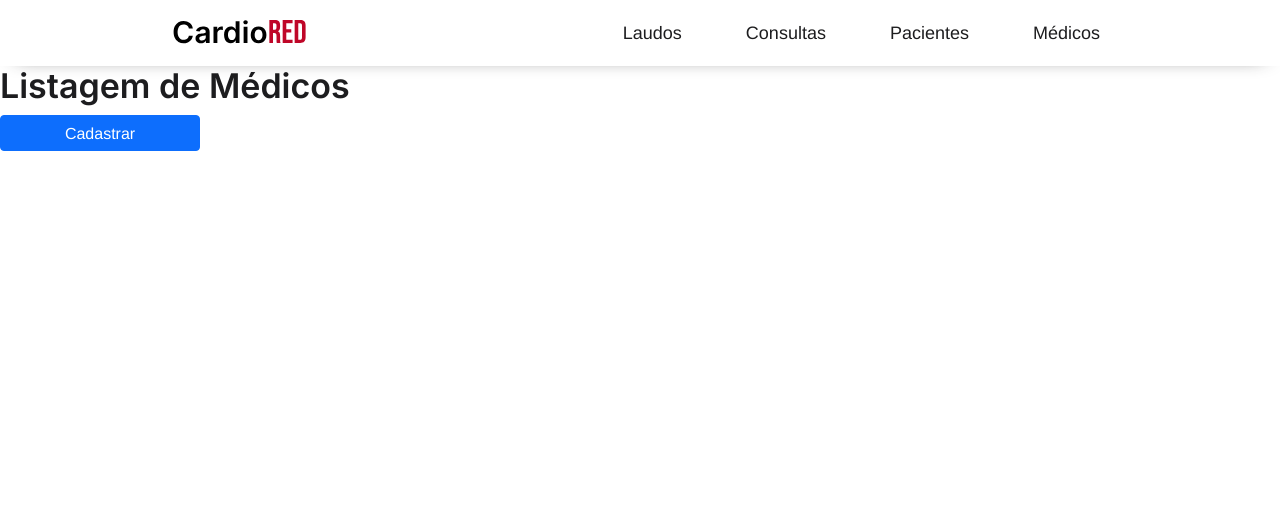
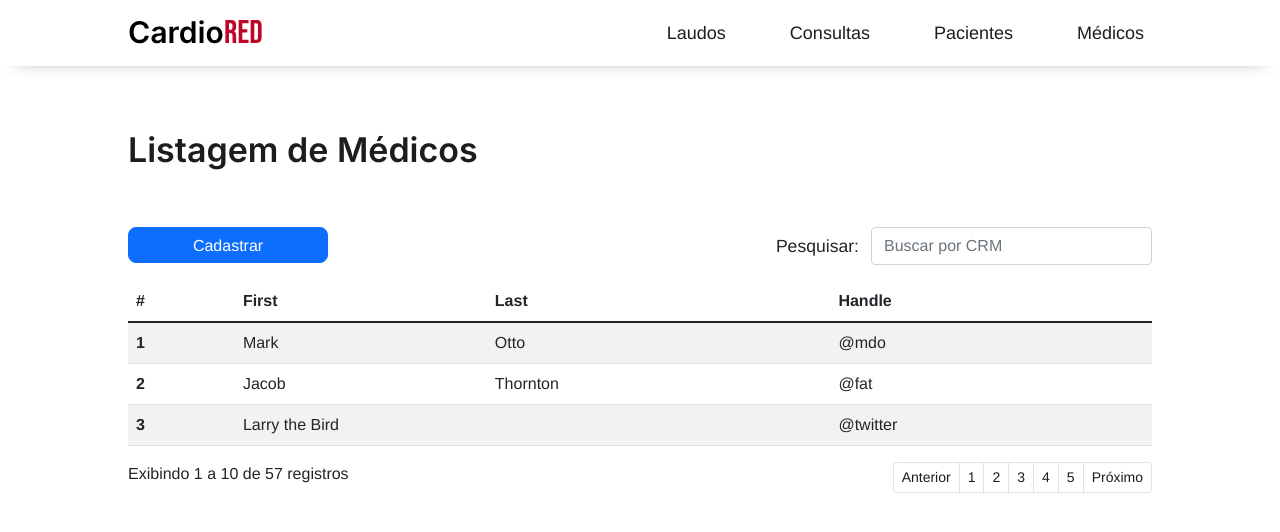
Before and after one commit to pedrohsjdev/CardioRed, a React app in the folder frontend/: page /home/medicos in a window 1280 px wide. Shown: the top 532 px of the page. Built offline with nearby package versions, Linux system fonts and the light colour scheme.

Commit message:
created medico's page

```diff
--- /dev/null
+++ b/frontend/src/components/MedicosTable/table.js
@@ -0,0 +1,39 @@
+import React from "react";
+
+const MedicosTable = () => {
+    return (
+        <>
+            <table class="table table-striped table-hover mt-3">
+                <thead>
+                    <tr>
+                        <th scope="col">#</th>
+                        <th scope="col">First</th>
+                        <th scope="col">Last</th>
+                        <th scope="col">Handle</th>
+                    </tr>
+                </thead>
+                <tbody>
+                    <tr>
+                        <th scope="row">1</th>
+                        <td>Mark</td>
+                        <td>Otto</td>
+                        <td>@mdo</td>
+                    </tr>
+                    <tr>
+                        <th scope="row">2</th>
+                        <td>Jacob</td>
+                        <td>Thornton</td>
+                        <td>@fat</td>
+                    </tr>
+                    <tr>
+                        <th scope="row">3</th>
+                        <td colspan="2">Larry the Bird</td>
+                        <td>@twitter</td>
+                    </tr>
+                </tbody>
+            </table>
+        </>
+    )
+}
+
+export default MedicosTable;
--- a/frontend/src/components/Paginator/Pagination.js
+++ b/frontend/src/components/Paginator/Pagination.js
@@ -4,7 +4,7 @@ const Pagination = ({ pagesNumber }) => {
   return (
     <>
       <nav>
-        <ul className="pagination">
+        <ul className="pagination pagination-sm">
           <li className="page-item">
             <a className="page-link" href="#">
               Anterior
--- a/frontend/src/components/SearchBar/FormSearch.js
+++ b/frontend/src/components/SearchBar/FormSearch.js
@@ -10,7 +10,7 @@ const FormSearch = ({ criteria }) => {
 
   return (
     <>
-      <div className="d-flex justify-content-between">
+      <div className="d-flex justify-content-between mt-5">
         <span style={style}>Pesquisar:</span>
         <form>
           <input
--- a/frontend/src/components/registerButton/register.js
+++ b/frontend/src/components/registerButton/register.js
@@ -4,7 +4,7 @@ import "./style.css";
 const Register = () => {
     return (
         <>
-            <input class="btn btn-primary register-button" type="button" value="Cadastrar"></input>
+            <input class="btn btn-primary register-button mt-5" type="button" value="Cadastrar"></input>
         </>
     )
 }
--- a/frontend/src/components/registerButton/style.css
+++ b/frontend/src/components/registerButton/style.css
@@ -1,4 +1,5 @@
 .register-button{
     width: 200px;
     height: 36px;
+    border-radius: 8px;
 }
--- a/frontend/src/index.css
+++ b/frontend/src/index.css
@@ -32,6 +32,7 @@ a:hover {
 }
 
 .container-page{
-    width: calc(100% - 320px) !important;
+    width: calc(100% - 20%) !important;
+    padding: 0 !important;
     margin: 0 auto;
 }
--- a/frontend/src/pages/Medicos.js
+++ b/frontend/src/pages/Medicos.js
@@ -1,13 +1,30 @@
 import React from "react";
+import MedicosTable from "../components/MedicosTable/table";
 import NavBar from "../components/Navbar/navbar";
 import Register from "../components/registerButton/register";
+import FormSearch from "../components/SearchBar/FormSearch";
+import CounterElements from "../components/TableCounter/CounterElements";
+import Pagination from "../components/Paginator/Pagination"
+import "./style.css";
 
 const Medicos = () => {
+    let pagesNumber = [1, 2, 3, 4, 5];
+
     return (
         <>
-            <NavBar/>
-            <h1>Listagem de Médicos</h1>
-            <Register/>
+            <NavBar />
+            <div className="page-container">
+                <h1>Listagem de Médicos</h1>
+                <div className="d-flex justify-content-between">
+                    <Register />
+                    <FormSearch criteria={"CRM"}/>
+                </div>
+                <MedicosTable />
+                <div className="d-flex justify-content-between">
+                    <CounterElements firstElement={"1"} lastElement={"10"} totalElements={"57"}/>
+                    <Pagination pagesNumber={pagesNumber}/>
+                </div>
+            </div>
         </>
     )
 }
--- /dev/null
+++ b/frontend/src/pages/style.css
@@ -0,0 +1,8 @@
+h1{
+    margin-top: 8vh;
+}
+
+.page-container{
+    width: calc(100% - 20%);
+    margin: 0 auto;
+}
```
